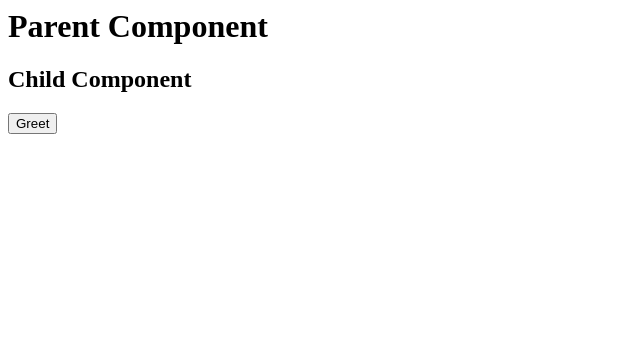
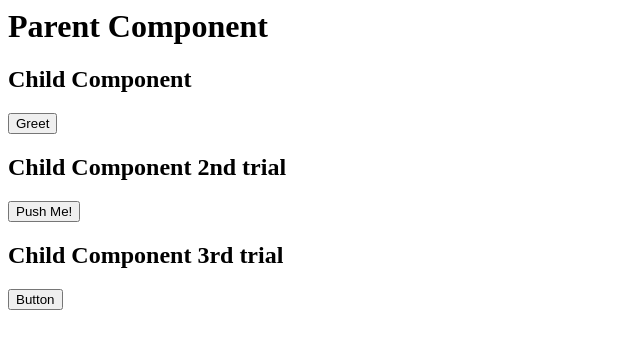
Before and after one commit to IngridCosovan/angular-output, an Angular app: page / in a window 1280 px wide. Shown: the top 348 px of the page, without its empty margins (0-640 px from the left). Built offline with nearby package versions, Linux system fonts and the light colour scheme.

Commit message:
4 files modified

```diff
--- a/src/app/app.component.html
+++ b/src/app/app.component.html
@@ -1,2 +1,3 @@
 <h1>Parent Component</h1>
-<app-child (greetEvent)="greet($event)"></app-child>
+<app-child (greetEvent)="greet($event)" (outSayHi)="hi($event)"
+(adGiven)="ad($event)"></app-child>
--- a/src/app/app.component.ts
+++ b/src/app/app.component.ts
@@ -1,8 +1,4 @@
-import {
-  ANALYZE_FOR_ENTRY_COMPONENTS,
-  Component,
-  VERSION,
-} from '@angular/core';
+import { Component, VERSION } from '@angular/core';
 
 @Component({
   selector: 'my-app',
@@ -13,4 +9,13 @@ export class AppComponent {
   greet(name: string) {
     alert('Hello ' + name);
   }
+
+
+  hi(name: string) {
+    alert('I want to eat ' + name);
+  }
+
+  ad(drink: string) {
+    alert('I advice you to not drink ' + drink)
+  }
 }
--- a/src/app/child/child.component.html
+++ b/src/app/child/child.component.html
@@ -1,2 +1,8 @@
 <h2>Child Component</h2>
 <button (click)="callParentGreet()">Greet</button>
+
+<h2>Child Component 2nd trial</h2>
+<button (click)="sayHi()">Push Me!</button>
+
+<h2>Child Component 3rd trial</h2>
+<button (click)="giveAd()">Button</button>
--- a/src/app/child/child.component.ts
+++ b/src/app/child/child.component.ts
@@ -9,6 +9,12 @@ export class ChildComponent implements OnInit {
   @Output() greetEvent = new EventEmitter();
   name = 'CCC';
 
+  @Output() outSayHi = new EventEmitter();
+  desire = 'icecream';
+
+  @Output() adGiven = new EventEmitter();
+  drink = 'cola';
+
   constructor() {}
 
   ngOnInit() {}
@@ -16,4 +22,12 @@ export class ChildComponent implements OnInit {
   callParentGreet() {
     this.greetEvent.emit(this.name);
   }
+
+  sayHi() {
+    this.outSayHi.emit(this.desire);
+  }
+
+  giveAd() {
+    this.adGiven.emit(this.drink);
+  }
 }
```
